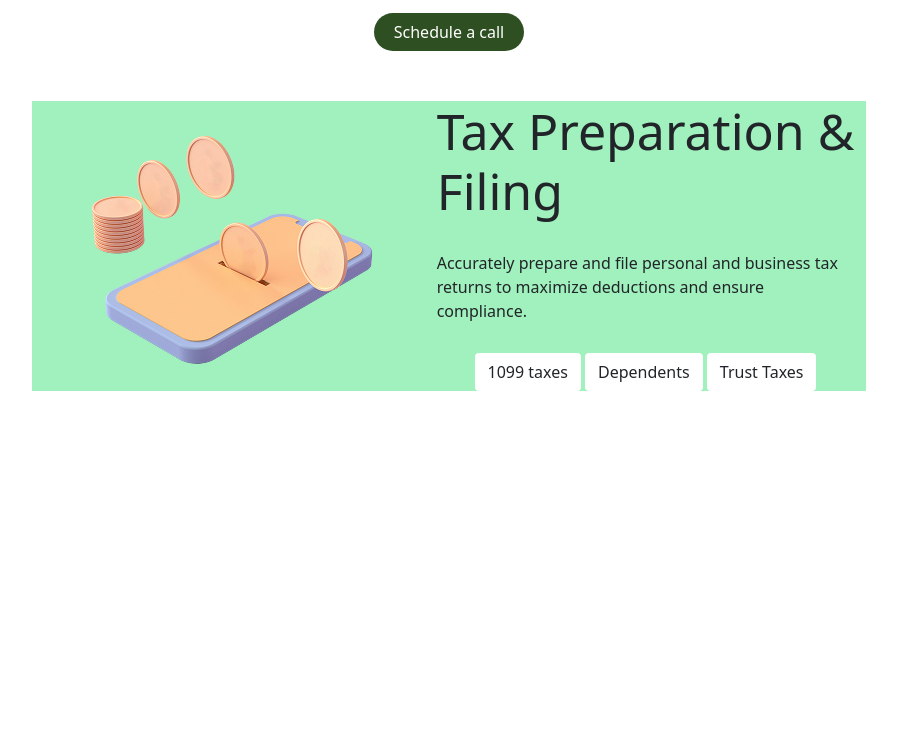
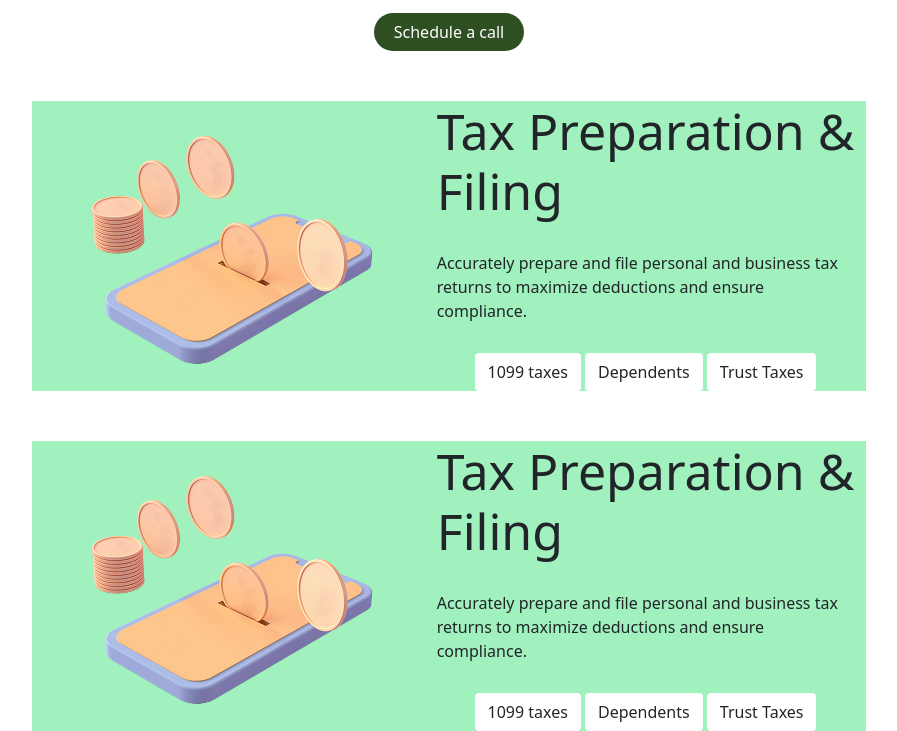
Before and after one commit to zaidmehmood147/Accounting-services, a plain HTML site: page index.html in a window 1280 px wide. Shown: the part 769-1500 px from the top of the page, without its empty margins (191-1088 px from the left). Before the commit the page ends 1160 px from the top, so only its background shows below. Drawn offline with nearby package versions, Linux system fonts and the light colour scheme.

Commit message:
Added section

```diff
--- a/index.html
+++ b/index.html
@@ -73,5 +73,22 @@
 
         </div>
 </section>
+        <section>
+          <div style="justify-content:center" ; class="d-block d-md-flex" id="section3div">
+            <div class="d-block d-sm-flex" id="card">
+             <div id="section3divs" ><img src="./Images/sec1.png" alt="image"></div>
+             <div id="section3divs" class="container-fluid" style="justify-self: center;">
+              <h1 id="ts">Tax Preparation &<br>Filing</h1>
+              <p id="tax" >Accurately prepare and file personal and business tax<br>returns to maximize deductions and ensure<br>compliance.</p>
+             <div id="section3divs"  style="text-align: center; margin-top: 30px;">
+              <button class="btn section3">1099 taxes</button>
+              <button class="btn section3">Dependents</button>
+              <button class="btn section3">Trust Taxes</button>
+             </div>
+            </div>
+             </div>
+
+        </div>
+        </section>
 </body>
 </html>
```
